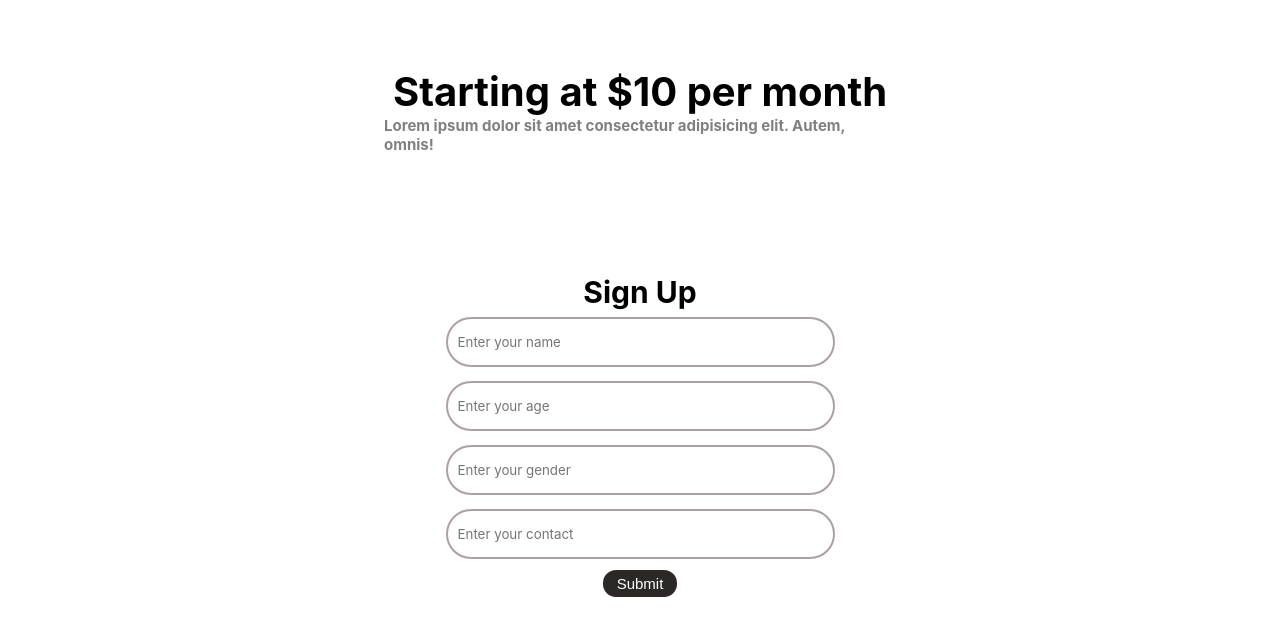
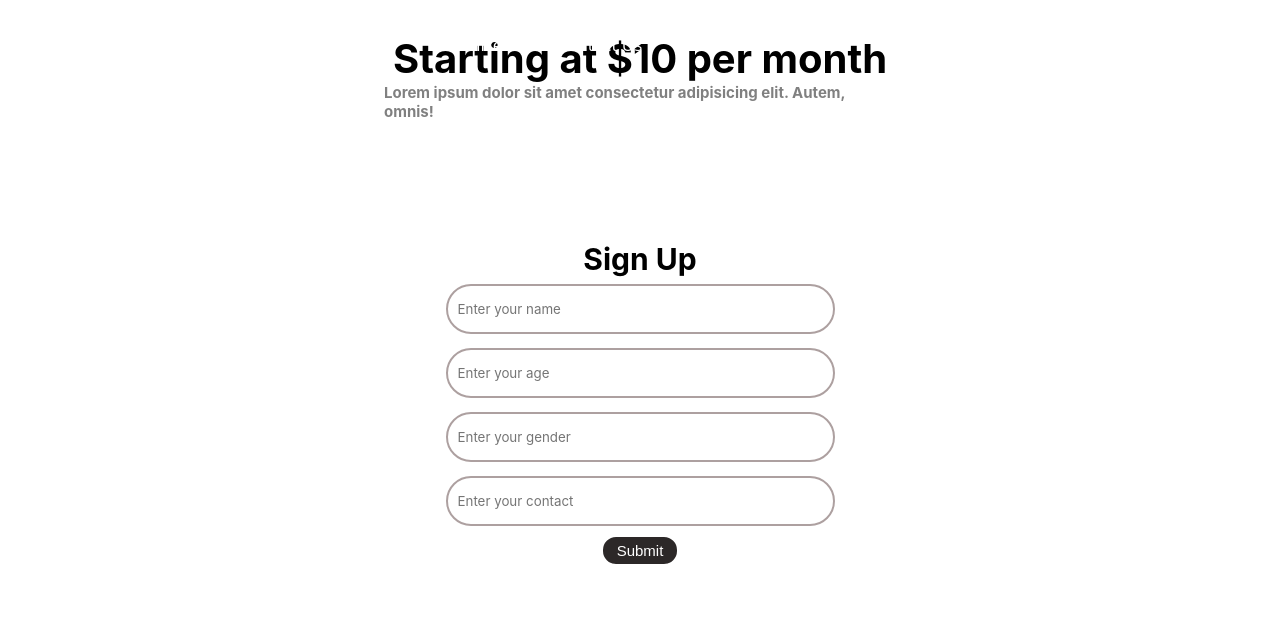
Before and after one commit to gurpreet-legend/myGym, a plain HTML site: page index.html in a window 1280 px wide. Shown: the part 962-1606 px from the top of the page. Drawn offline with Linux system fonts and the light colour scheme.

Commit message:
Update style.css

```diff
--- a/style.css
+++ b/style.css
@@ -37,11 +37,15 @@ body {
 }
 
 .mid {
-    display: block;
+    display: flex;
+    justify-content: center;
+    position: absolute;
     color: white;
     /* border: 2px solid rgb(230, 226, 36); */
     width: 50%;
     margin: 10px auto;
+    margin-left: 5rem;
+
 
 }
 
@@ -144,6 +148,7 @@ body {
     flex-direction: column;
     align-items: center;
     margin: auto auto;
+    padding-top: 2rem;
     width: 40%;
     /* position: absolute; */
     /* border: 2px solid red; */
```
